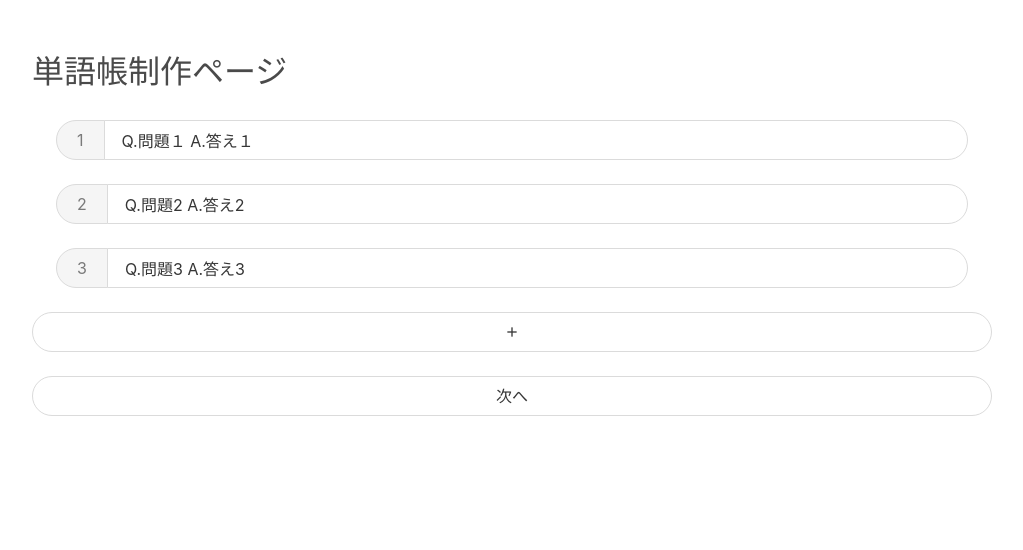
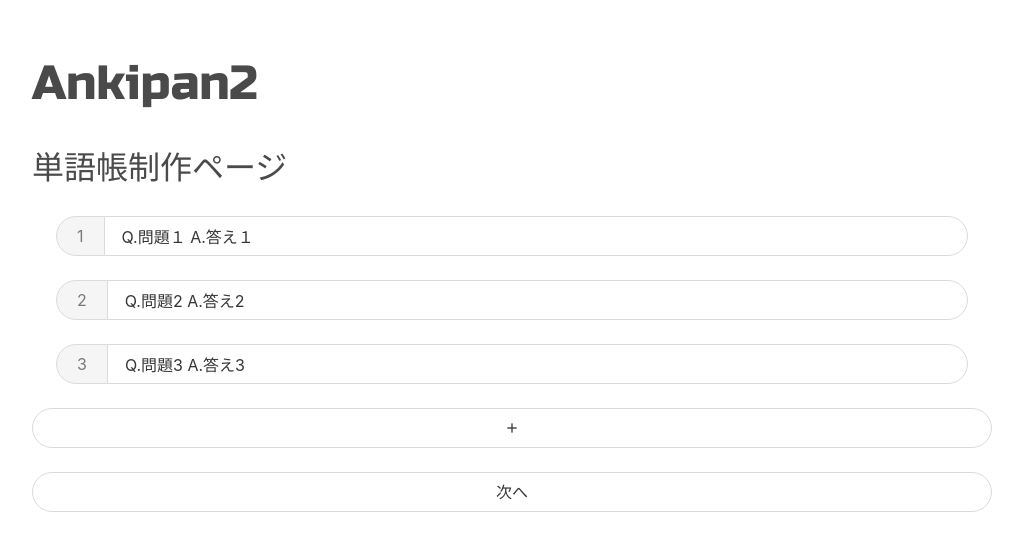
Before and after one commit to gyuugoro/ankipan2-make, a Nuxt app: page / in a window 1280 px wide. Shown: the top 550 px of the page, without its empty margins (128-1151 px from the left). Built offline with nearby package versions, Linux system fonts and the light colour scheme.

Commit message:
微修正

```diff
--- a/pages/index.vue
+++ b/pages/index.vue
@@ -1,5 +1,8 @@
 <template>
   <div>
+    <div class="block">
+      <div class="is-size-1 logo">Ankipan2</div>
+    </div>
     <div class="block is-size-3">
       単語帳制作ページ
     </div>
@@ -157,6 +160,10 @@ export default {
 </script>
 
 <style scoped>
+.logo {
+  font-family: 'Russo One', sans-serif;
+}
+
 .list-move,
 /* 移動する要素にトランジションを適用 */
 .list-enter-active,
```
